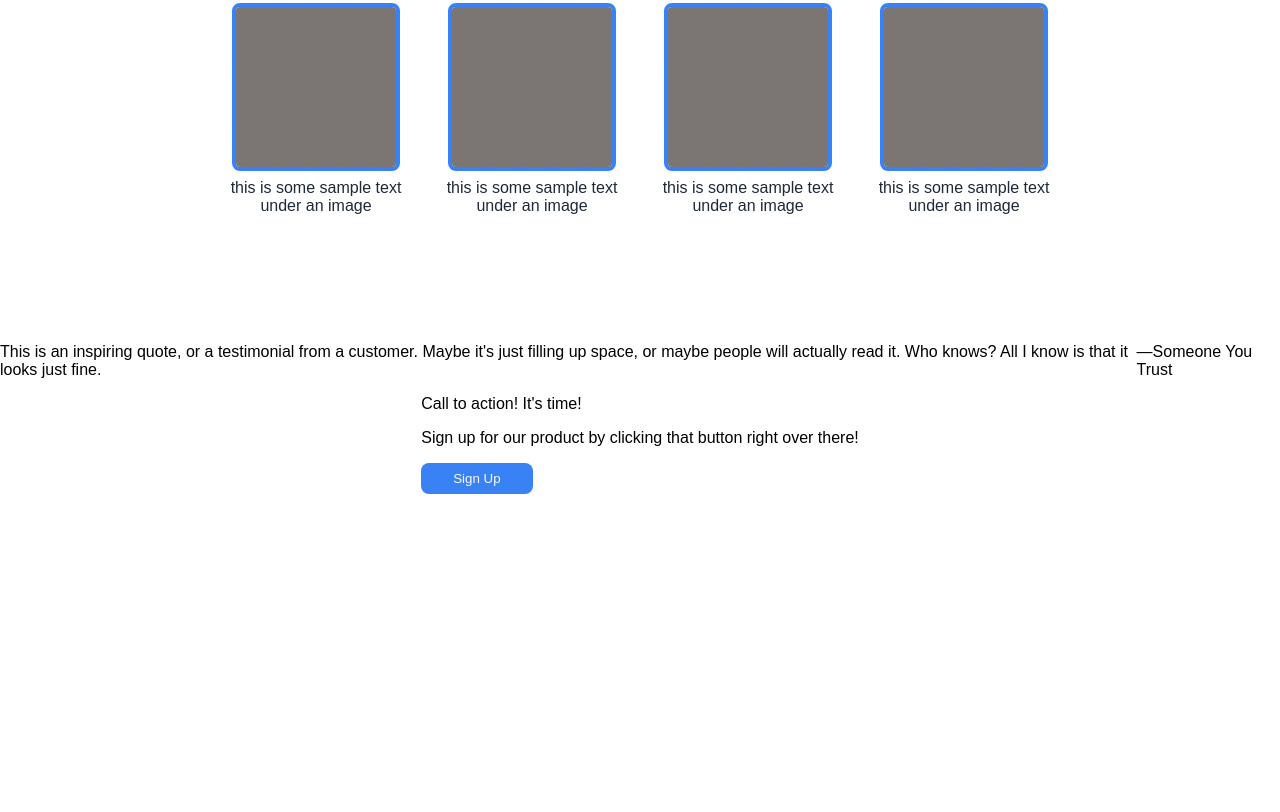
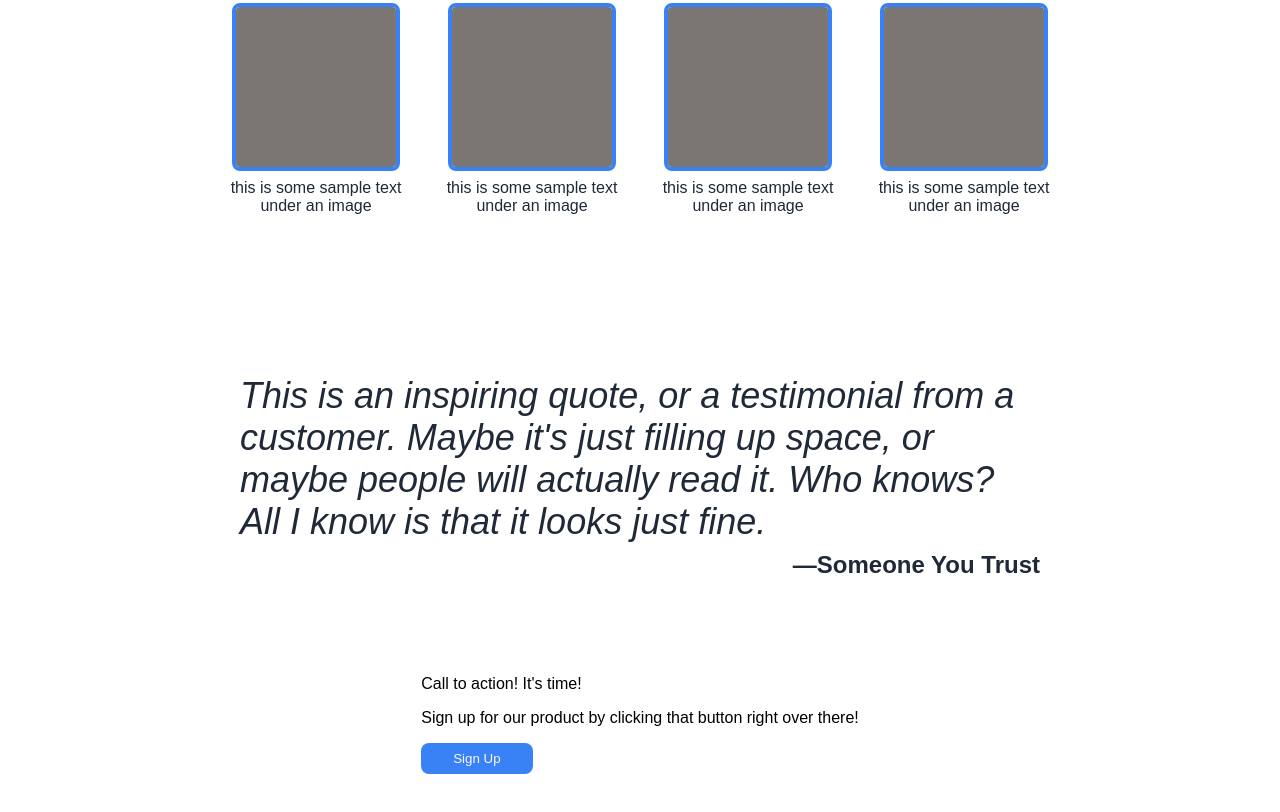
Before and after one commit to bakkene/sample-landing-page, a plain HTML site: page index.html in a window 1280 px wide. Shown: the part 611-1423 px from the top of the page. Before the commit the page ends 1105 px from the top, so only its background shows below. Drawn offline with Linux system fonts and the light colour scheme.

Commit message:
Layout quote and fix section padding

```diff
--- a/index.html
+++ b/index.html
@@ -49,8 +49,12 @@
     </div>
 
     <div class="section" id="three">
-        <div class="text quote">This is an inspiring quote, or a testimonial from a customer. Maybe it's just filling up space, or maybe people will actually read it. Who knows? All I know is that it looks just fine.</div>
-        <div class="text quote-attribution">—Someone You Trust</div>
+        <div class="layout three right"></div>
+        <div class="content three">
+            <div class="text quote">This is an inspiring quote, or a testimonial from a customer. Maybe it's just filling up space, or maybe people will actually read it. Who knows? All I know is that it looks just fine.</div>
+            <div class="text quote-attribution">—Someone You Trust</div>
+        </div>
+        <div class="layout three right"></div>
     </div>
 
     <div class="section" id="four">
--- a/style.css
+++ b/style.css
@@ -1,7 +1,7 @@
 body {
     display: flex;
     flex-direction: column;
-    font-family:Arial, Helvetica, sans-serif;
+    font-family: Arial, Helvetica, sans-serif;
     margin: 0;
 }
 
@@ -30,6 +30,8 @@ body {
     display: flex;
     justify-content: center;
     align-items: center;
+    padding-top: 32px;
+    padding-bottom: 48px;
 }
 
 #one {
@@ -133,3 +135,28 @@ a {
     width: 160px;
     height: 160px;
 }
+
+#three {
+    display: flex;
+}
+
+.content.three {
+    display: flex;
+    flex-direction: column;
+    align-items: flex-end;
+    gap: 8px;
+}
+
+.quote {
+    font-size: 36px;
+    font-weight: light;
+    font-style: italic;
+    color: #1f2937;
+    max-width: 800px;
+}
+
+.quote-attribution {
+    font-weight: bold;
+    font-size: 24px;
+    color: #1f2937;
+}
```
